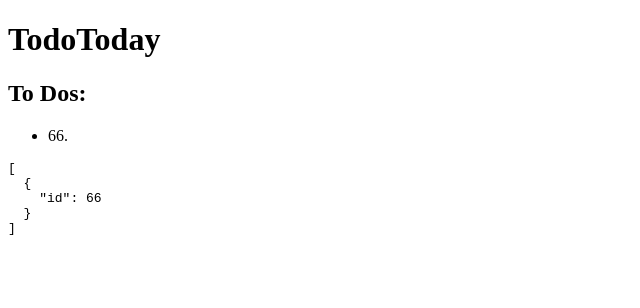
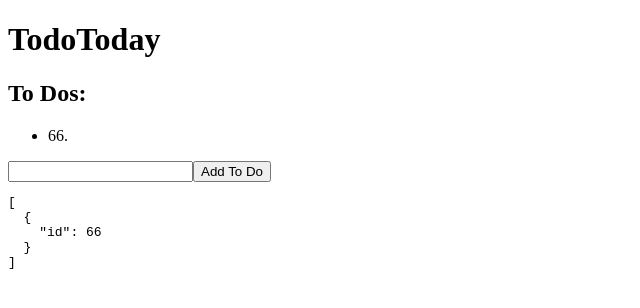
Before and after one commit to josephcarey/todotoday, a React (Create React App) app: page / in a window 1280 px wide. Shown: the top 308 px of the page, without its empty margins (0-640 px from the left). Built offline with nearby package versions, Linux system fonts and the light colour scheme; no server answers.

Commit message:
add a field and button for adding a todo

```diff
--- a/src/App/App.js
+++ b/src/App/App.js
@@ -30,6 +30,8 @@ const App = () => {
           );
         })}
       </ul>
+      <input type="text" />
+      <button>Add To Do</button>
       <pre>{JSON.stringify(todos, null, 2)}</pre>
     </div>
   );
```
